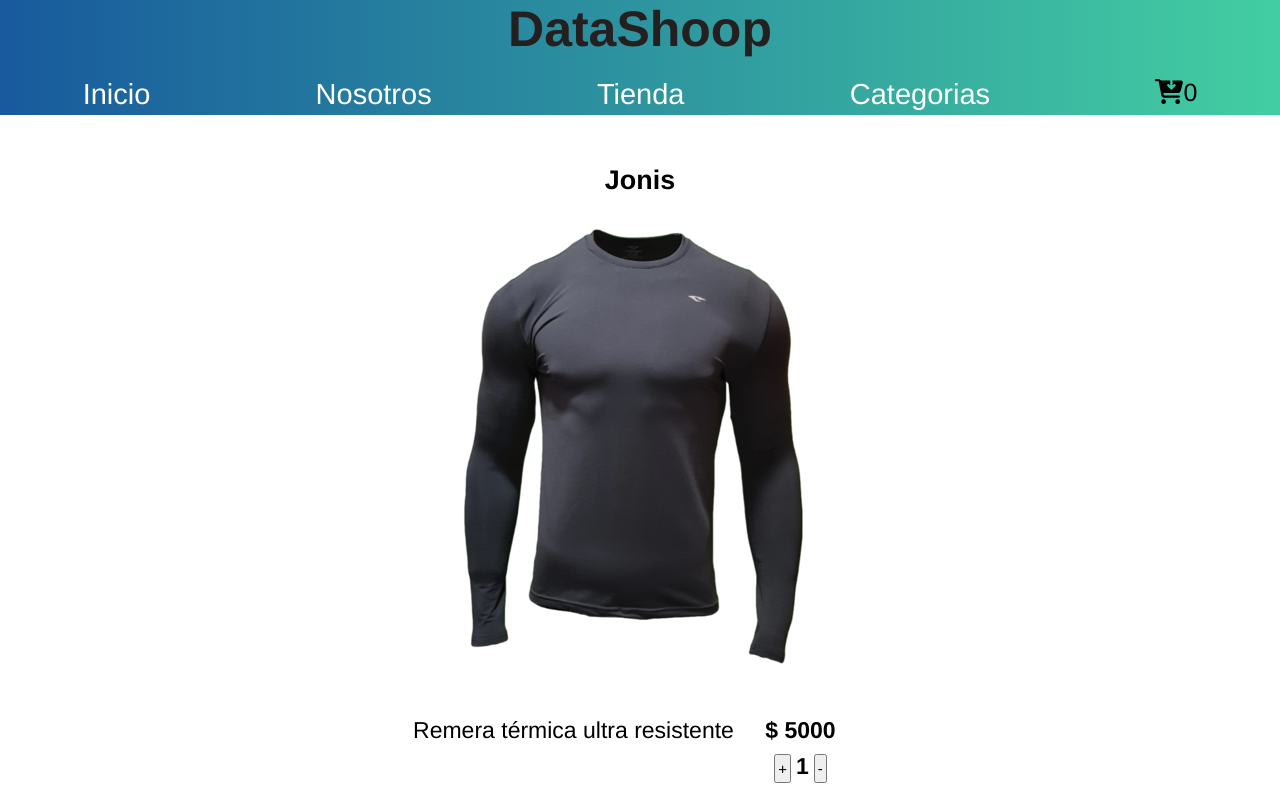
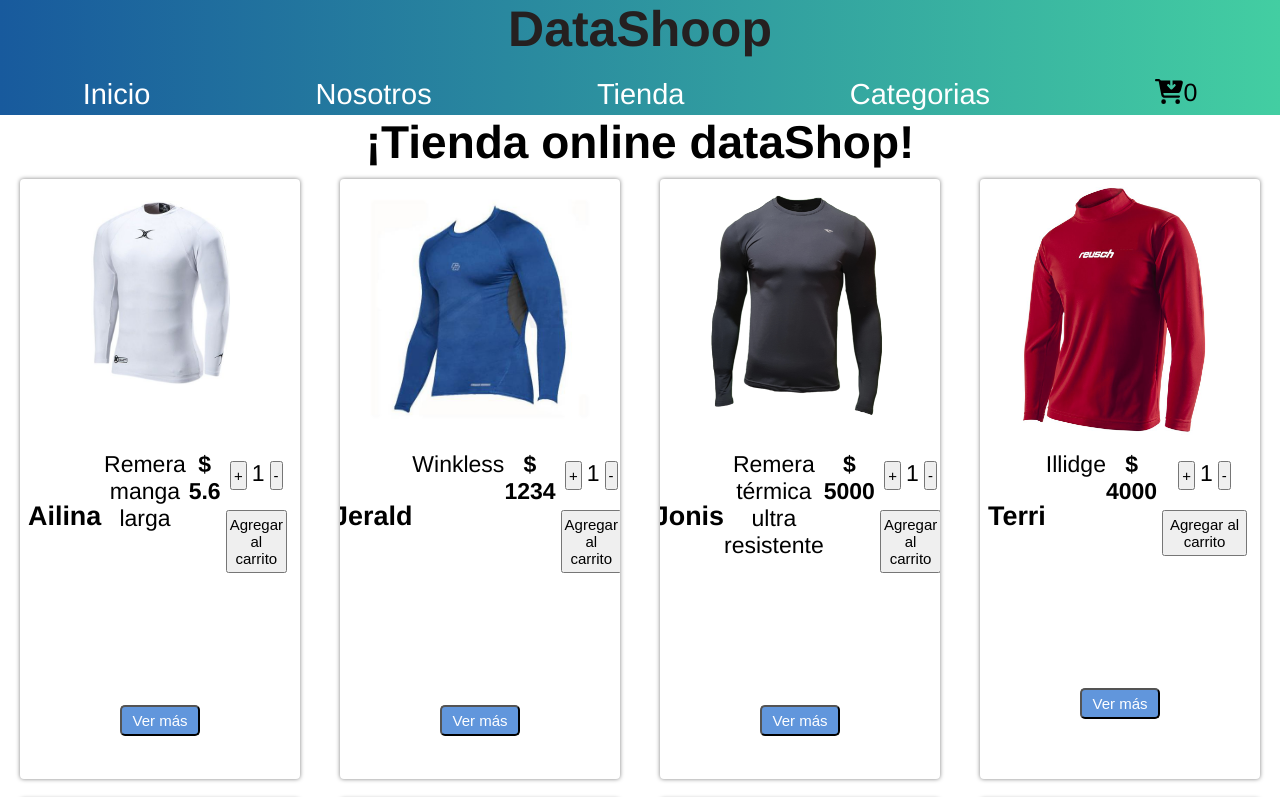
Before and after one commit to GuiFerdATA/React-Guille-Fernandez, a React (Create React App) app: page / in a window 1280 px wide. Shown: the top 797 px of the page. Built offline with nearby package versions, Linux system fonts and the light colour scheme.

Commit message:
routing de ItemListContainer a / e ItemDetailContainer a /item/:id

```diff
--- a/src/App.js
+++ b/src/App.js
@@ -1,24 +1,25 @@
 /* import Logo from './media/Logo.png'; */
 import "./App.css";
 import NavBar from '../src/components/NavBar/NavBar';
-/*import ItemListContainer from '../src/components/Products/ItemListContainer'*/
+import ItemListContainer from '../src/components/Products/ItemListContainer';
 import ItemDetailContainer from "./components/ItemDetailContainer/ItemDetailContainer";
-/*import { BrowserRouter, Routes, Route } from "react-router-dom";*/
+import { BrowserRouter, Routes, Route } from "react-router-dom";
 
 
 
 function App() {
   return (
-    /*<BrowserRouter>*/
-    <div className="App">
-      <NavBar />
-      {/*<Routes>*/}
-      {/* <ItemListContainer greeting="¡Tienda online dataShop!" />*/}
-      <ItemDetailContainer />
-      {/*</Routes>*/}
-    </div>
-    /*</BrowserRouter>*/
-    );
+    <BrowserRouter>
+      <div className="App">
+        <NavBar />
+        <Routes>
+          <Route path="/" element={<ItemListContainer greeting="¡Tienda online dataShop!" />} />
+          <Route path="/item/:id" element={<ItemDetailContainer />} />
+          <Route path="*" element={<h1>404:ERROR</h1>} />
+        </Routes>
+      </div>
+    </BrowserRouter>
+  );
 }
 
 export default App;
```
